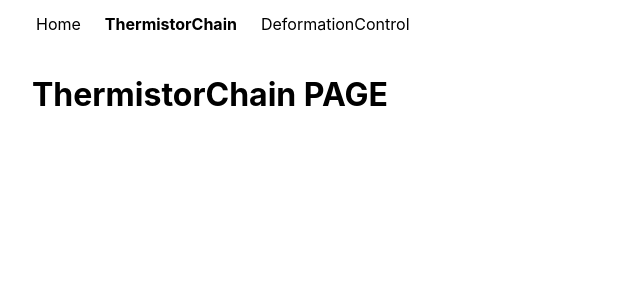
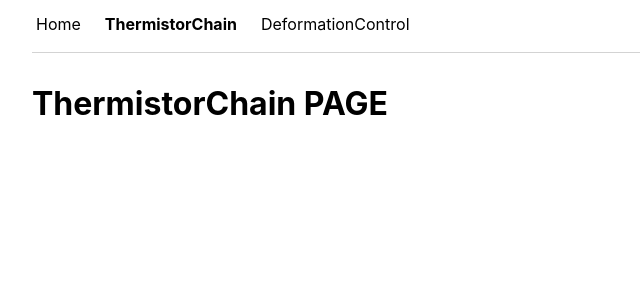
Before and after one commit to DmitryPetsevich/Test, a React (Create React App) app: page /measurements/1 in a window 1280 px wide. Shown: the top 300 px of the page, without its empty margins (0-640 px from the left). Built offline with nearby package versions, Linux system fonts and the light colour scheme.

Commit message:
[master] Добавил компонент Delimiter.

```diff
--- a/src/App.tsx
+++ b/src/App.tsx
@@ -2,11 +2,13 @@ import React from 'react';
 import './App.style.css';
 import PageContent from './components/page-content/PageContent';
 import NavigationPanel from './components/navigation-panel/NavigationPanel';
+import Delimiter from './components/delimeter/Delimeter';
 
 function App() {
   return (
     <div className="app">
       <NavigationPanel />
+      <Delimiter />
       <PageContent />
     </div>
   );
--- /dev/null
+++ b/src/components/delimeter/Delimeter.tsx
@@ -0,0 +1,17 @@
+import { FC, useMemo } from 'react';
+import './Delimiter.style.css';
+
+interface IDelimiterProps {
+  vertical?: boolean;
+}
+
+const Delimiter: FC<IDelimiterProps> = ({ vertical = false }) => {
+  const className = useMemo(
+    () => ['delimiter', vertical ? 'vertical' : 'horizontal'].join(' '),
+    [vertical]
+  );
+
+  return <div className={className} />;
+};
+
+export default Delimiter;
--- /dev/null
+++ b/src/components/delimeter/Delimiter.style.css
@@ -0,0 +1,15 @@
+.delimiter {
+  background-color: lightgray;
+}
+
+.delimiter.vertical {
+  width: 1px;
+  height: 100%;
+  margin: 0 0.25rem;
+}
+
+.delimiter.horizontal {
+  width: 100%;
+  height: 1px;
+  margin: 0.25rem 0;
+}
```
